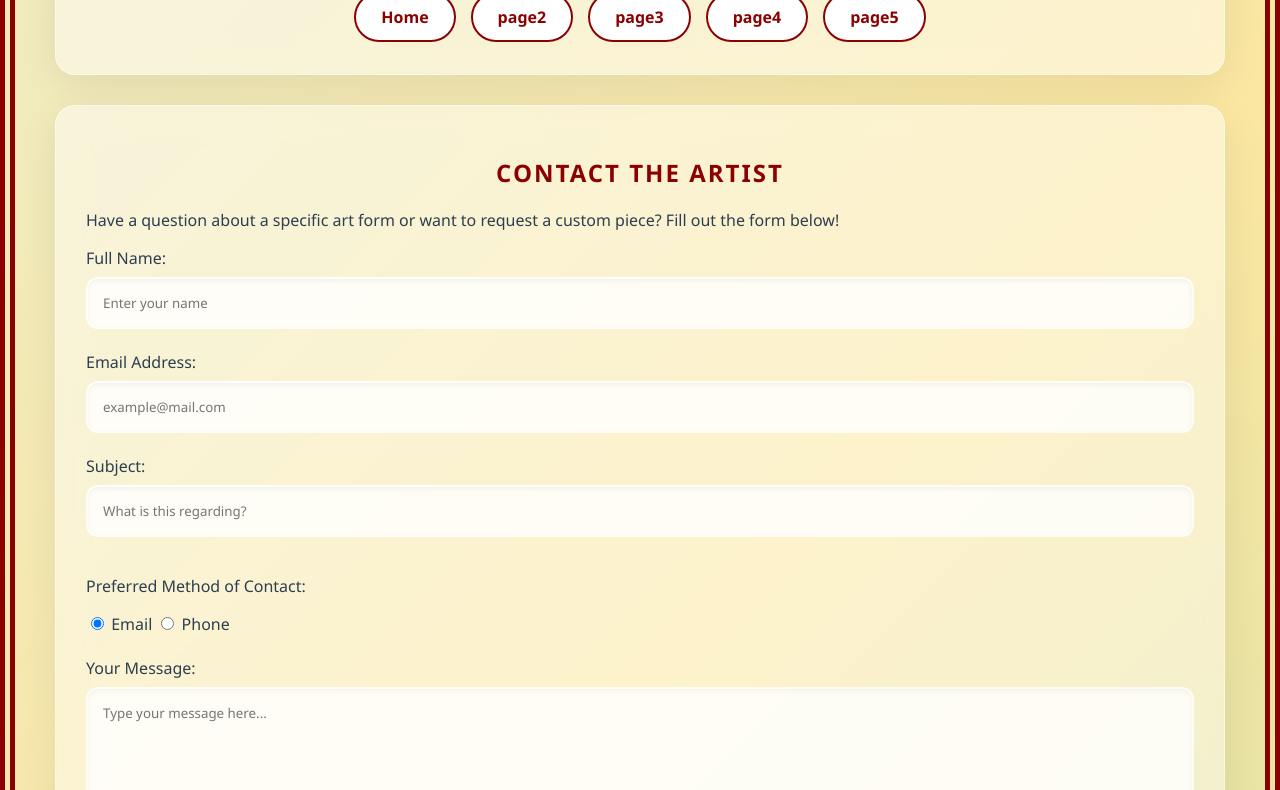
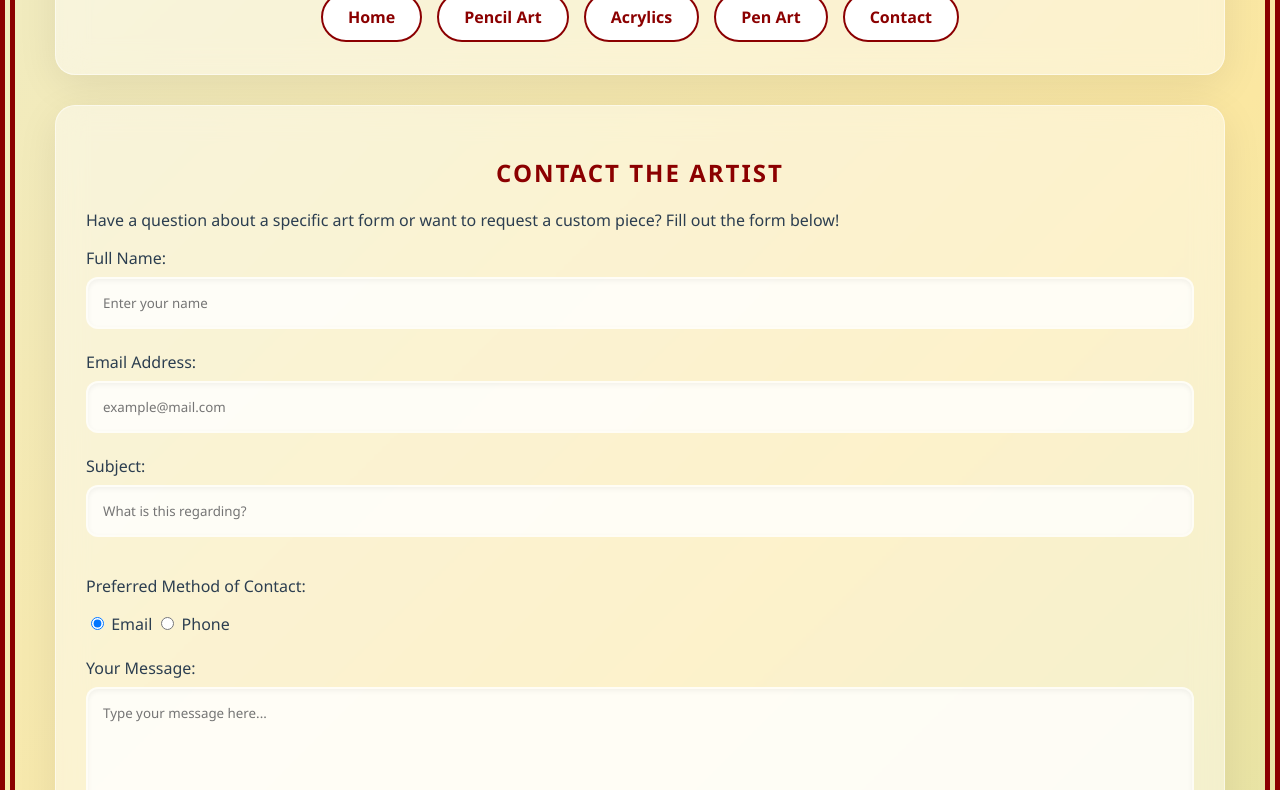
Before and after one commit to kuhu1607-maker/drawing, a plain HTML site: page page5.html in a window 1280 px wide. Shown: the part 166-956 px from the top of the page. Drawn offline with Linux system fonts and the light colour scheme.

Commit message:
Update page5.html

```diff
--- a/page5.html
+++ b/page5.html
@@ -11,10 +11,10 @@
         <nav>
             <ul>
                 <li><a href="index.html">Home</a></li>
-                <li><a href="page2.html">page2</a></li>
-                <li><a href="page3.html">page3</a></li>
-                <li><a href="page4.html">page4</a></li>
-                <li><a href="page5.html">page5</a></li>
+                <li><a href="page2.html">Pencil Art</a></li>
+                <li><a href="page3.html">Acrylics</a></li>
+                <li><a href="page4.html">Pen Art</a></li>
+                <li><a href="page5.html">Contact</a></li>
             </ul>
         </nav>
     </header>
```
